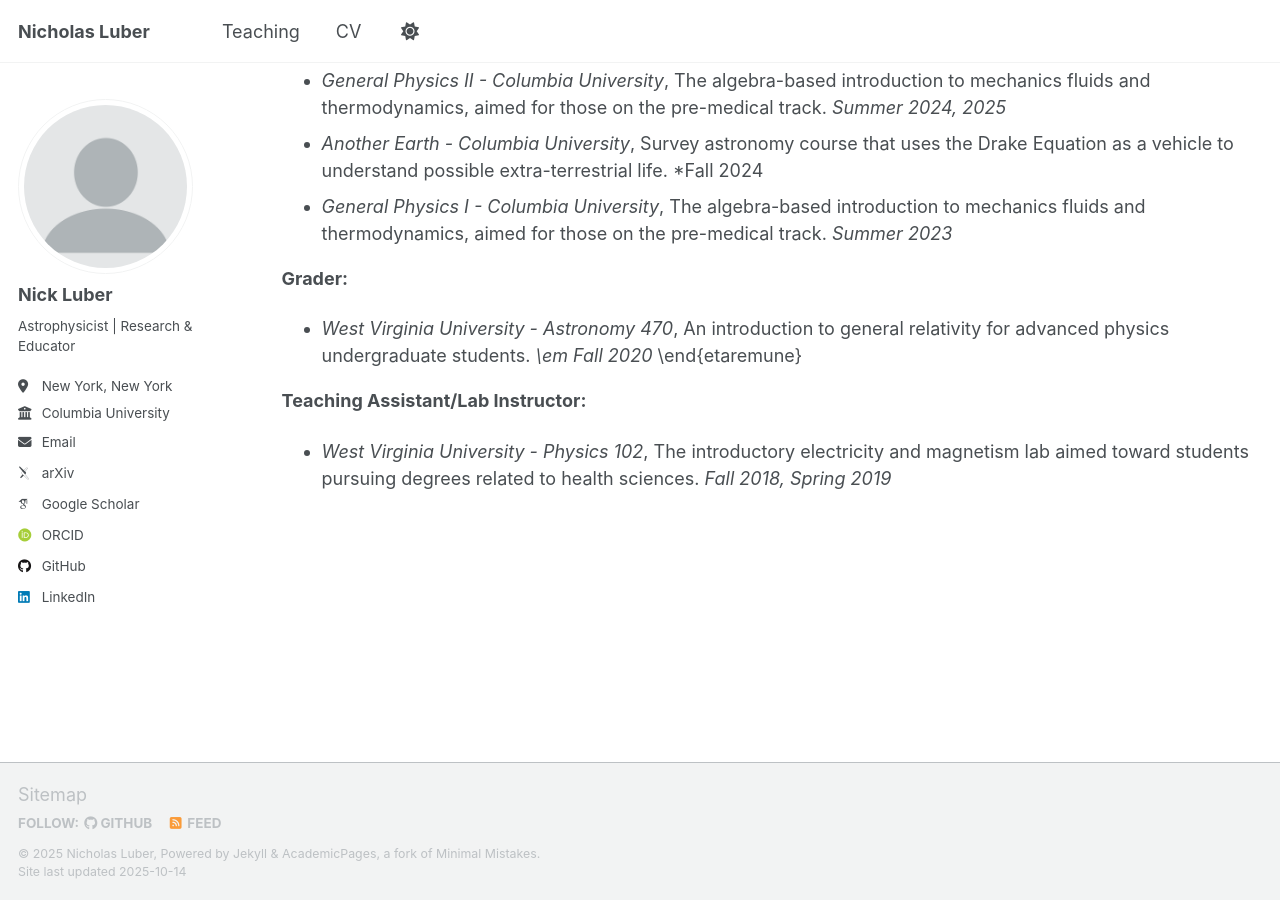
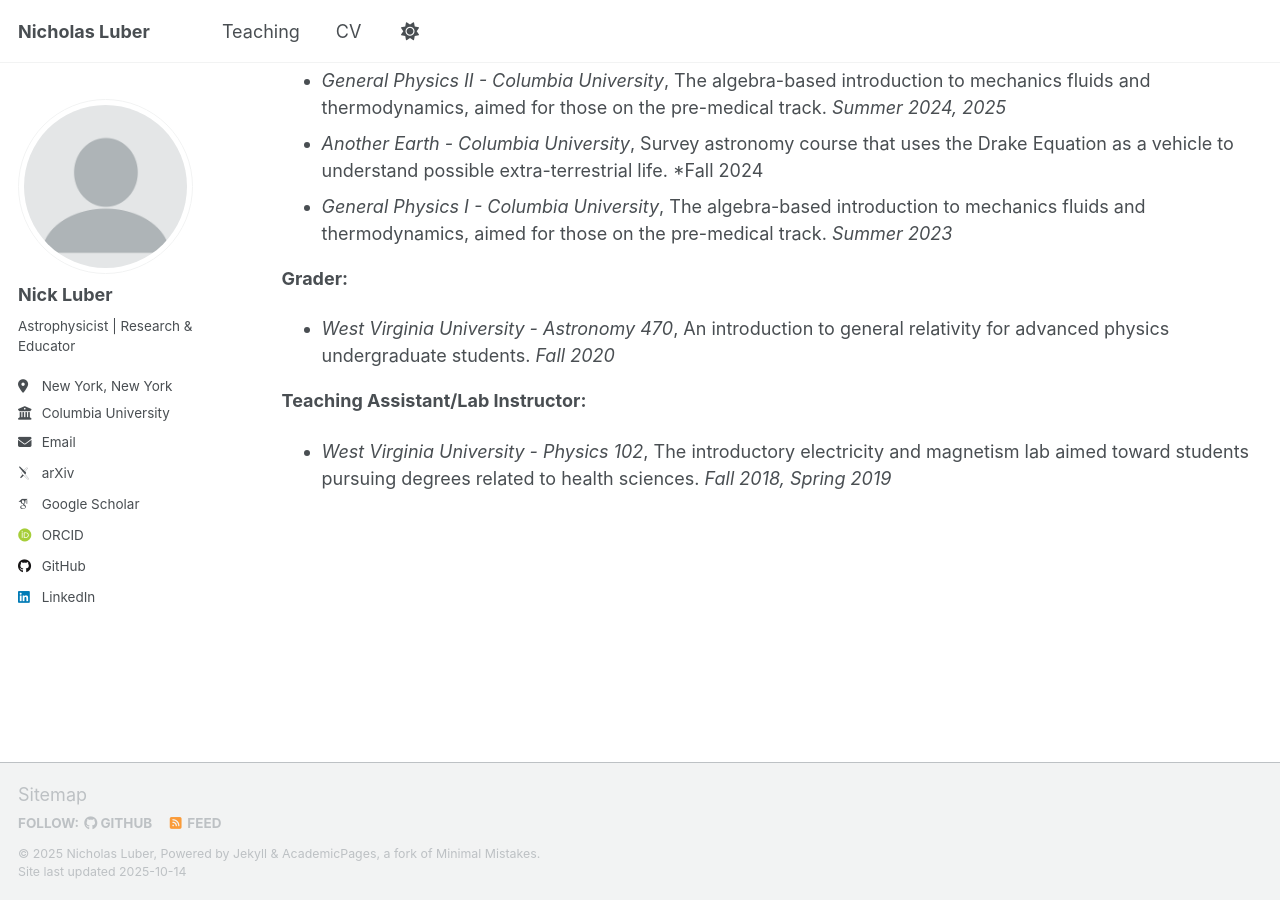
Before and after one commit to nicholasluber/nicholasluber.github.io, a Jekyll site: the page built from _pages/cv.md, in a window 1280 px wide and 900 px high, scrolled down 4587 px. Built offline with Jekyll 4.4.1, drawn with Linux system fonts in a browser that asks for light colours; some web fonts are replaced; a script that is not in the unit is left out.

Commit message:
Update cv.md

```diff
--- a/_pages/cv.md
+++ b/_pages/cv.md
@@ -160,8 +160,7 @@ Teaching
 * *General Physics I - Columbia University*, The algebra-based introduction to mechanics fluids and thermodynamics, aimed for those on the pre-medical track. *Summer 2023*
 
 **Grader:**
-* *West Virginia University - Astronomy 470*, An introduction to general relativity for advanced physics undergraduate students. *\em Fall 2020*
-    \end{etaremune}
+* *West Virginia University - Astronomy 470*, An introduction to general relativity for advanced physics undergraduate students. *Fall 2020*
 
 **Teaching Assistant/Lab Instructor:**
 * *West Virginia University - Physics 102*, The introductory electricity and magnetism lab aimed toward students pursuing degrees related to health sciences. *Fall 2018, Spring 2019*
```
